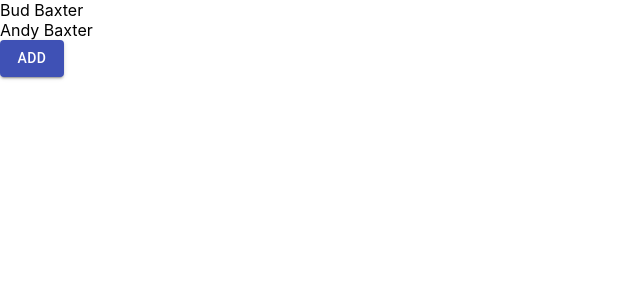
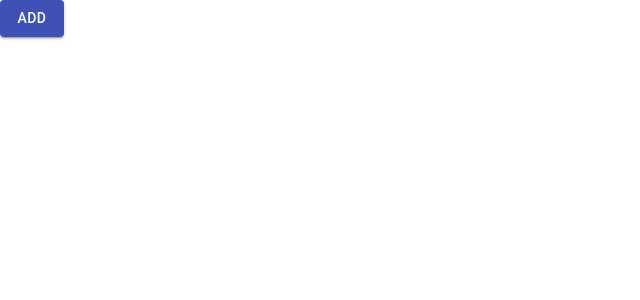
Before and after one commit to charleyf/nava-frontend-household, a React (Create React App) app: page /add in a window 1280 px wide. Shown: the top 300 px of the page, without its empty margins (0-640 px from the left). Built offline with nearby package versions, Linux system fonts and the light colour scheme.

Commit message:
Add person with no input

```diff
--- a/src/App.js
+++ b/src/App.js
@@ -1,12 +1,21 @@
+import { useState } from "react";
 // Home page
 import Home from "./components/Home";
 import Add from "./components/Add";
 
 // react router
-import { BrowserRouter as Router, Switch, Route, Link } from "react-router-dom";
+import {
+  BrowserRouter as Router,
+  Switch,
+  Route,
+  Link,
+  useHistory,
+} from "react-router-dom";
 
 function App() {
-  const members = [
+  const history = useHistory();
+
+  const initial_members = [
     {
       name: "Bud Baxter",
       description: "Household contact",
@@ -18,12 +27,22 @@ function App() {
       favorite_fruit: "Apple",
     },
   ];
+  const [members, setMembers] = useState(initial_members);
+  const add_member = (input) => {
+    setMembers(
+      members.concat({
+        name: "me",
+        description: "stuff",
+        favorite_fruit: "banana",
+      })
+    );
+  };
 
   return (
     <Router>
       <Switch>
         <Route path="/add">
-          <Add members={members} />
+          <Add add_member={add_member} />
         </Route>
         <Route path="/">
           <Home members={members} />
--- a/src/components/Add.js
+++ b/src/components/Add.js
@@ -1,17 +1,18 @@
+import Button from "@material-ui/core/Button";
 import { useHistory } from "react-router-dom";
-import Button from "@material-ui/core/Button";
 
-function Add({ members }) {
+function Add({ add_member }) {
   const history = useHistory();
-  const add_member = () => {
-    history.push("/");
-  };
   return (
     <>
-      {members?.map((member) => (
-        <div>{member?.name}</div>
-      ))}
-      <Button onClick={add_member} variant="contained" color="primary">
+      <Button
+        onClick={(input) => {
+          add_member(input);
+          history.push("/");
+        }}
+        variant="contained"
+        color="primary"
+      >
         Add
       </Button>
     </>
```
